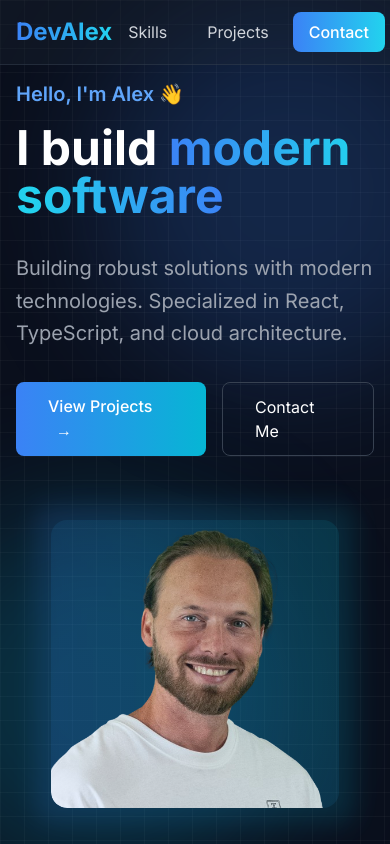
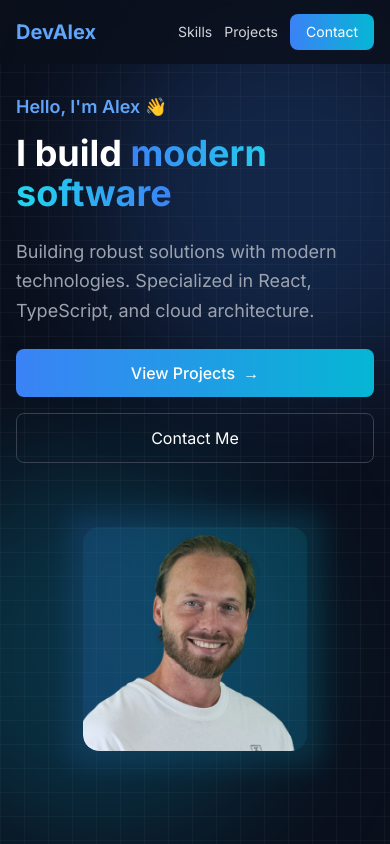
Before and after one commit to FarmerGeppetto/devalex-portfolio, a Next.js app: page / in a window 390 px wide. Shown: the top 844 px of the page. Built offline with nearby package versions, Linux system fonts and the light colour scheme.

Commit message:
Fixed some mobile issues

```diff
--- a/components/Header.tsx
+++ b/components/Header.tsx
@@ -1,57 +1,42 @@
-'use client';
-import Link from 'next/link';
-import { useEffect, useState } from 'react';
+"use client";
+import Link from "next/link";
 
 export default function Header() {
-  const [isScrolled, setIsScrolled] = useState(false);
+    return (
+        <header className="fixed top-0 left-0 right-0 z-50">
+            <div className="absolute inset-0 bg-[#0A0F1C]/80 backdrop-blur-md"></div>
 
-  useEffect(() => {
-    const handleScroll = () => {
-      setIsScrolled(window.scrollY > 0);
-    };
+            <div className="relative z-10 max-w-7xl mx-auto px-4 sm:px-6 lg:px-8">
+                <div className="flex items-center justify-between h-16 sm:h-20">
+                    <Link
+                        href="/"
+                        className="text-xl sm:text-2xl font-bold text-blue-400 hover:text-blue-300 transition-colors"
+                    >
+                        DevAlex
+                    </Link>
 
-    window.addEventListener('scroll', handleScroll);
-    return () => window.removeEventListener('scroll', handleScroll);
-  }, []);
-
-  return (
-    <header className={`fixed w-full top-0 z-50 transition-all duration-200 border-b border-gray-700/50
-      ${isScrolled
-        ? 'bg-gray-800/50 backdrop-blur-sm'
-        : 'bg-gray-800/30'
-      }`}
-    >
-      <nav className="max-w-7xl mx-auto px-4 sm:px-6 lg:px-8">
-        <div className="flex justify-between h-16">
-          <div className="flex">
-            <Link href="/" className="flex items-center">
-              <span className="text-2xl font-bold bg-clip-text text-transparent bg-gradient-to-r from-blue-500 to-cyan-400">
-                DevAlex
-              </span>
-            </Link>
-          </div>
-          <div className="flex items-center gap-2">
+                    <nav className="flex items-center gap-3 sm:gap-8">
                         <Link
                             href="#skills"
-              className="px-4 py-2 rounded-lg text-gray-300 hover:text-white hover:bg-white/5 transition-all"
+                            className="text-sm sm:text-base text-gray-300 hover:text-white transition-colors"
                         >
                             Skills
                         </Link>
                         <Link
                             href="#projects"
-              className="px-4 py-2 rounded-lg text-gray-300 hover:text-white hover:bg-white/5 transition-all"
+                            className="text-sm sm:text-base text-gray-300 hover:text-white transition-colors"
                         >
                             Projects
                         </Link>
                         <Link
                             href="#contact"
-              className="px-4 py-2 rounded-lg bg-gradient-to-r from-blue-500 to-cyan-400 text-white font-medium hover:shadow-lg hover:shadow-blue-500/20 transition-all"
+                            className="px-4 py-2 sm:px-6 sm:py-2.5 bg-gradient-to-r from-blue-500 to-cyan-500 text-white rounded-lg text-sm sm:text-base transition-all duration-300 hover:scale-105 hover:shadow-[0_0_20px_rgba(59,130,246,0.5)]"
                         >
                             Contact
                         </Link>
+                    </nav>
                 </div>
             </div>
-      </nav>
         </header>
     );
 }
--- a/components/Hero.tsx
+++ b/components/Hero.tsx
@@ -10,29 +10,29 @@ export default function Hero() {
             <div className="absolute top-0 left-1/4 w-96 h-96 bg-blue-500/20 rounded-full filter blur-3xl"></div>
             <div className="absolute bottom-0 right-1/4 w-96 h-96 bg-cyan-500/20 rounded-full filter blur-3xl"></div>
 
-            <div className="max-w-7xl mx-auto px-4 py-20 sm:px-6 lg:px-8 relative z-10">
-                <div className="flex flex-col md:flex-row items-center justify-between gap-16">
-                    <div className="flex-1 space-y-8">
-                        <div className="space-y-4">
-                            <h2 className="text-xl text-blue-400 font-semibold">
+            <div className="max-w-7xl mx-auto px-4 py-12 sm:py-20 sm:px-6 lg:px-8 relative z-10">
+                <div className="flex flex-col md:flex-row items-center justify-between gap-8 md:gap-16">
+                    <div className="flex-1 space-y-6 md:space-y-8">
+                        <div className="space-y-3 md:space-y-4">
+                            <h2 className="text-lg md:text-xl text-blue-400 font-semibold">
                                 Hello, I&apos;m Alex 👋
                             </h2>
-                            <h1 className="text-5xl md:text-7xl font-bold">
+                            <h1 className="text-4xl sm:text-5xl md:text-7xl font-bold">
                                 <span className="text-white">I build </span>
                                 <span className="bg-clip-text text-transparent bg-gradient-to-r from-blue-500 via-cyan-400 to-blue-500 animate-gradient">
                                     modern software
                                 </span>
                             </h1>
                         </div>
-                        <p className="text-gray-400 text-xl max-w-2xl leading-relaxed">
+                        <p className="text-gray-400 text-lg md:text-xl max-w-2xl leading-relaxed">
                             Building robust solutions with modern technologies.
                             Specialized in React, TypeScript, and cloud
                             architecture.
                         </p>
-                        <div className="flex gap-4">
+                        <div className="flex flex-col sm:flex-row gap-4">
                             <a
                                 href="#projects"
-                                className="group px-8 py-3 bg-gradient-to-r from-blue-500 to-cyan-500 text-white rounded-lg transition-all duration-300 hover:scale-105 hover:shadow-[0_0_20px_rgba(59,130,246,0.5)] font-medium"
+                                className="group px-6 sm:px-8 py-3 bg-gradient-to-r from-blue-500 to-cyan-500 text-white rounded-lg transition-all duration-300 hover:scale-105 hover:shadow-[0_0_20px_rgba(59,130,246,0.5)] font-medium text-center"
                             >
                                 View Projects
                                 <span className="inline-block ml-2 transition-transform group-hover:translate-x-1">
@@ -41,16 +41,16 @@ export default function Hero() {
                             </a>
                             <a
                                 href="#contact"
-                                className="px-8 py-3 border border-gray-700 text-white rounded-lg hover:bg-white/5 transition-all duration-300"
+                                className="px-6 sm:px-8 py-3 border border-gray-700 text-white rounded-lg hover:bg-white/5 transition-all duration-300 text-center"
                             >
                                 Contact Me
                             </a>
                         </div>
                     </div>
 
-                    <div className="relative group">
+                    <div className="relative group mt-8 md:mt-0">
                         {/* Main image container */}
-                        <div className="relative z-10 w-72 h-72 rounded-2xl overflow-hidden">
+                        <div className="relative z-10 w-56 h-56 sm:w-64 sm:h-64 md:w-72 md:h-72 rounded-2xl overflow-hidden">
                             <Image
                                 src="/devalex.png"
                                 alt="Develax"
```
Lines whose indentation alone changed are shown as unchanged.
